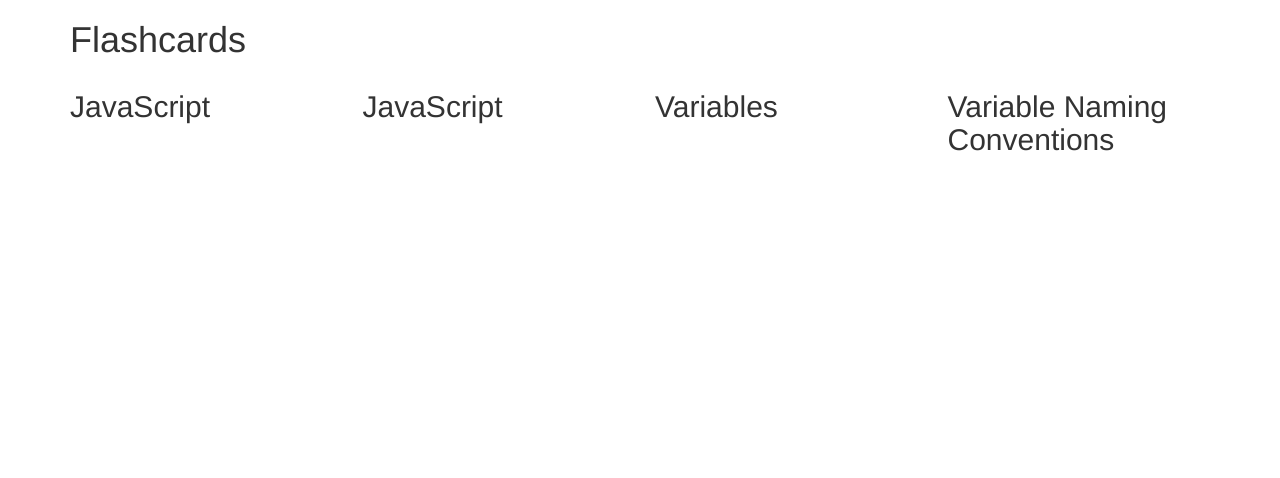
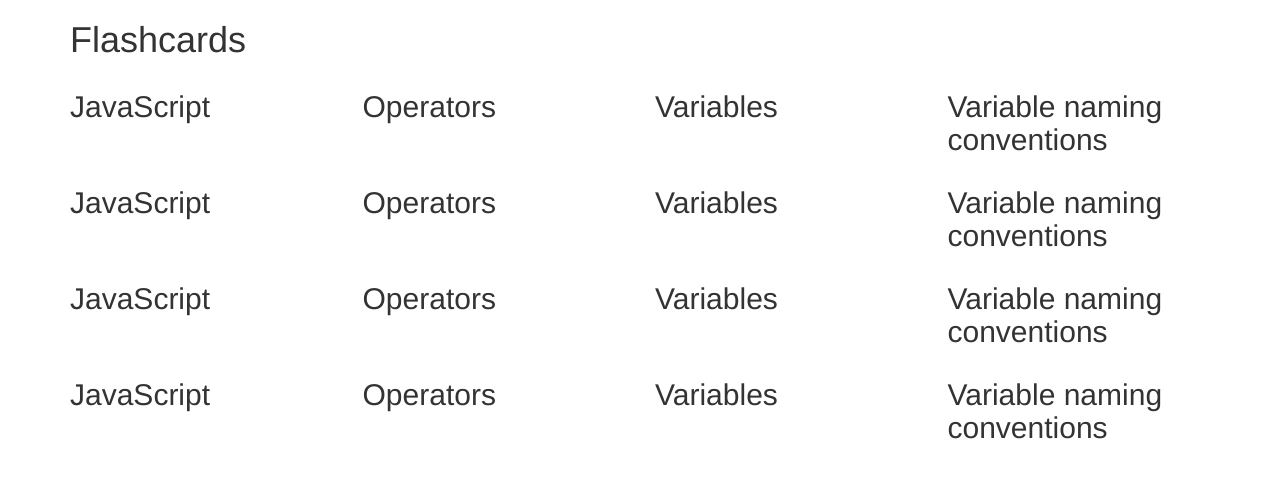
Before and after one commit to LeilaniL/flashcards, a plain HTML site: page index.html in a window 1280 px wide. Drawn offline with Linux system fonts and the light colour scheme.

Commit message:
Not sure what we changed, but wanted to back up

```diff
--- a/index.html
+++ b/index.html
@@ -11,7 +11,7 @@
   <body>
     <div class="container">
       <h1>Flashcards</h1>
-      <div class="row">
+      <div class="row row-eq-height">
         <div class="col-md-3">
           <div class="term">
             <h2>JavaScript</h2>
@@ -20,48 +20,101 @@
         </div>
         <div class="col-md-3">
           <div class="term">
+            <h2>Operators</h2>
+            <p>an object-oriented computer programming language commonly used to create interactive effects within web browsers.</p>
+            </div>
+        </div>
+        <div class="col-md-3">
+          <div class="term">
+            <h2>Variables</h2>
+            <p>an object-oriented computer programming language commonly used to create interactive effects within web browsers.</p>
+            </div>
+        </div>
+        <div class="col-md-3">
+          <div class="term">
+            <h2>Variable naming conventions</h2>
+            <p>an object-oriented computer programming language commonly used to create interactive effects within web browsers.</p>
+            </div>
+        </div>
+      </div>
+      <div class="row row-eq-height">
+        <div class="col-md-3">
+          <div class="term">
             <h2>JavaScript</h2>
             <p>an object-oriented computer programming language commonly used to create interactive effects within web browsers.</p>
             </div>
         </div>
         <div class="col-md-3">
-          <h2>Variables</h2>
+          <div class="term">
+            <h2>Operators</h2>
+            <p>an object-oriented computer programming language commonly used to create interactive effects within web browsers.</p>
+            </div>
         </div>
         <div class="col-md-3">
-          <h2>Variable Naming Conventions</h2>
+          <div class="term">
+            <h2>Variables</h2>
+            <p>an object-oriented computer programming language commonly used to create interactive effects within web browsers.</p>
+            </div>
+        </div>
+        <div class="col-md-3">
+          <div class="term">
+            <h2>Variable naming conventions</h2>
+            <p>an object-oriented computer programming language commonly used to create interactive effects within web browsers.</p>
+            </div>
         </div>
       </div>
-      <div class="row">
+      <div class="row row-eq-height">
         <div class="col-md-3">
+          <div class="term">
+            <h2>JavaScript</h2>
+            <p>an object-oriented computer programming language commonly used to create interactive effects within web browsers.</p>
+            </div>
         </div>
         <div class="col-md-3">
+          <div class="term">
+            <h2>Operators</h2>
+            <p>an object-oriented computer programming language commonly used to create interactive effects within web browsers.</p>
+            </div>
         </div>
         <div class="col-md-3">
+          <div class="term">
+            <h2>Variables</h2>
+            <p>an object-oriented computer programming language commonly used to create interactive effects within web browsers.</p>
+            </div>
         </div>
         <div class="col-md-3">
+          <div class="term">
+            <h2>Variable naming conventions</h2>
+            <p>an object-oriented computer programming language commonly used to create interactive effects within web browsers.</p>
+            </div>
         </div>
       </div>
-      <div class="row">
+      <div class="row row-eq-height">
         <div class="col-md-3">
+          <div class="term">
+            <h2>JavaScript</h2>
+            <p>an object-oriented computer programming language commonly used to create interactive effects within web browsers.</p>
+            </div>
         </div>
         <div class="col-md-3">
+          <div class="term">
+            <h2>Operators</h2>
+            <p>an object-oriented computer programming language commonly used to create interactive effects within web browsers.</p>
+            </div>
         </div>
         <div class="col-md-3">
+          <div class="term">
+            <h2>Variables</h2>
+            <p>an object-oriented computer programming language commonly used to create interactive effects within web browsers.</p>
+            </div>
         </div>
         <div class="col-md-3">
+          <div class="term">
+            <h2>Variable naming conventions</h2>
+            <p>an object-oriented computer programming language commonly used to create interactive effects within web browsers.</p>
+            </div>
         </div>
       </div>
-      <div class="row">
-        <div class="col-md-3">
-        </div>
-        <div class="col-md-3">
-        </div>
-        <div class="col-md-3">
-        </div>
-        <div class="col-md-3">
-        </div>
-      </div>
-
     </div>
   </body>
 </html>
```
Also changed, not shown: js/scripts.js (+0 -8 lines).
